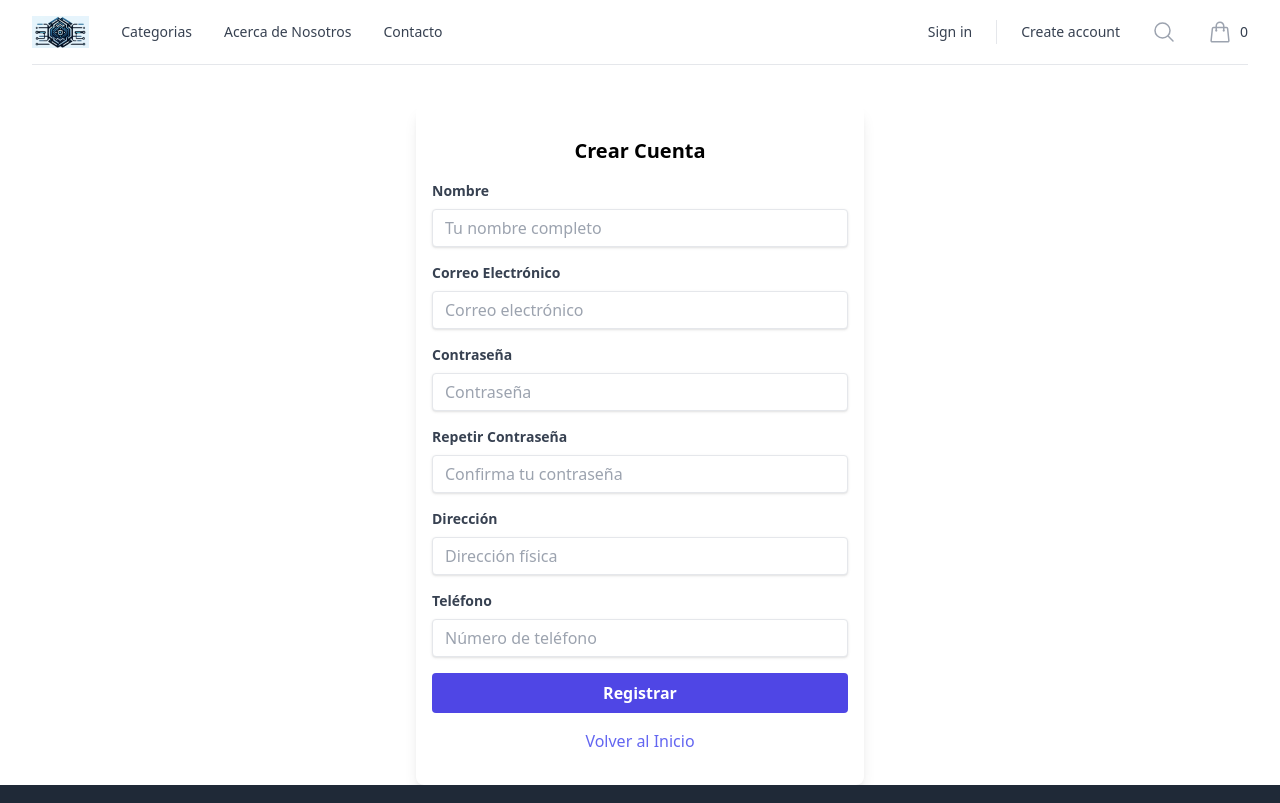
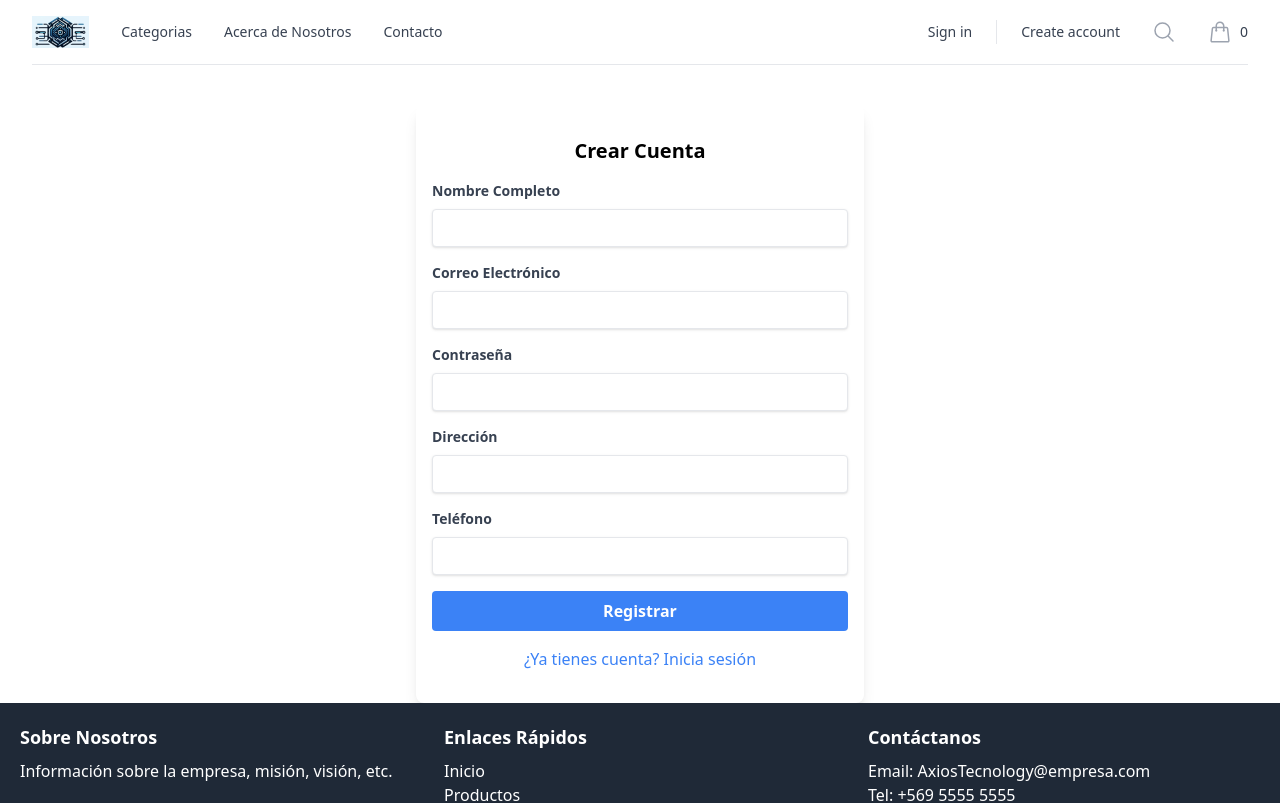
Before and after one commit to Axioon/MarketPlace, a React (Vite) app in the folder frontend/: page /create-account in a window 1280 px wide. Shown: the top 803 px of the page. Built offline with nearby package versions, Linux system fonts and the light colour scheme.

Commit message:
Cambios create account

```diff
--- a/frontend/src/views/CreateAccount.jsx
+++ b/frontend/src/views/CreateAccount.jsx
@@ -1,20 +1,18 @@
 import React, { useState } from "react";
 import { Link, useNavigate } from "react-router-dom";
-import axios from '../config/axiosConfig'; // Asegúrate de que la ruta sea correcta según tu estructura de proyecto
+import axios from '../config/axiosConfig';
 
 const CreateAccount = () => {
-  // Inicialización completa de todos los campos para evitar inputs no controlados
   const [formData, setFormData] = useState({
     nombre: "",
     correo_electronico: "",
     contraseña: "",
     direccion: "",
     telefono: "",
-    rol_id: "2",  // Suponiendo que "2" es el rol por defecto para usuarios registrados
-    repeatPassword: ""  // Campo adicional para confirmar la contraseña
+    rol_id: "2" // Por defecto, asignamos el rol de usuario regular (ajusta según tu lógica de negocio)
   });
 
-  const navigate = useNavigate(); // Hook para manejar la navegación programática
+  const navigate = useNavigate();
 
   const handleChange = (e) => {
     const { name, value } = e.target;
@@ -24,138 +22,46 @@ const CreateAccount = () => {
     }));
   };
 
-  const handleSubmit = (e) => {
+  const handleSubmit = async (e) => {
     e.preventDefault();
-    if (formData.contraseña !== formData.repeatPassword) {
-      alert("Las contraseñas no coinciden.");
-      return;
+    try {
+      const response = await axios.post('/auth/register', formData);
+      alert('Registro exitoso');
+      navigate('/signin'); // Redirecciona al inicio de sesión tras el registro exitoso
+    } catch (error) {
+      console.error("Error en el registro:", error.response);
+      alert("Error al registrar usuario: " + (error.response?.data?.message || "Error desconocido"));
     }
-
-    // Envía los datos al backend para registrar un nuevo usuario
-    axios.post('/auth/register', {
-      nombre: formData.nombre,
-      correo_electronico: formData.correo_electronico,
-      contraseña: formData.contraseña,
-      direccion: formData.direccion,
-      telefono: formData.telefono,
-      rol_id: formData.rol_id
-    })
-    .then(response => {
-      console.log("Registro exitoso:", response.data);
-      navigate('/signin'); // Redirecciona al usuario a la página de inicio de sesión
-    })
-    .catch(error => {
-      console.error("Error en el registro:", error.response);
-      alert("Error al registrar usuario: " + (error.response && error.response.data.message ? error.response.data.message : ""));
-    });
   };
 
   return (
     <div className="max-w-md mx-auto mt-10 px-4 py-8 bg-white shadow-lg rounded-lg">
       <h1 className="text-xl font-semibold mb-4 text-center">Crear Cuenta</h1>
       <form onSubmit={handleSubmit}>
-        {/* Detalle de cada campo del formulario */}
         <div className="mb-4">
-          <label htmlFor="nombre" className="block text-gray-700 text-sm font-bold mb-2">
-            Nombre
-          </label>
-          <input
-            type="text"
-            name="nombre"
-            id="nombre"
-            value={formData.nombre}
-            onChange={handleChange}
-            required
-            className="shadow appearance-none border rounded w-full py-2 px-3 text-gray-700 leading-tight focus:outline-none focus:shadow-outline"
-            placeholder="Tu nombre completo"
-          />
+          <label htmlFor="nombre" className="block text-gray-700 text-sm font-bold mb-2">Nombre Completo</label>
+          <input type="text" name="nombre" value={formData.nombre} onChange={handleChange} required className="shadow appearance-none border rounded w-full py-2 px-3 text-gray-700 leading-tight focus:outline-none focus:shadow-outline" />
         </div>
         <div className="mb-4">
-          <label htmlFor="correo_electronico" className="block text-gray-700 text-sm font-bold mb-2">
-            Correo Electrónico
-          </label>
-          <input
-            type="email"
-            name="correo_electronico"
-            id="correo_electronico"
-            value={formData.correo_electronico}
-            onChange={handleChange}
-            required
-            className="shadow appearance-none border rounded w-full py-2 px-3 text-gray-700 leading-tight focus:outline-none focus:shadow-outline"
-            placeholder="Correo electrónico"
-          />
+          <label htmlFor="correo_electronico" className="block text-gray-700 text-sm font-bold mb-2">Correo Electrónico</label>
+          <input type="email" name="correo_electronico" value={formData.correo_electronico} onChange={handleChange} required className="shadow appearance-none border rounded w-full py-2 px-3 text-gray-700 leading-tight focus:outline-none focus:shadow-outline" />
         </div>
         <div className="mb-4">
-          <label htmlFor="contraseña" className="block text-gray-700 text-sm font-bold mb-2">
-            Contraseña
-          </label>
-          <input
-            type="password"
-            name="contraseña"
-            id="contraseña"
-            value={formData.contraseña}
-            onChange={handleChange}
-            required
-            className="shadow appearance-none border rounded w-full py-2 px-3 text-gray-700 leading-tight focus:outline-none focus:shadow-outline"
-            placeholder="Contraseña"
-          />
+          <label htmlFor="contraseña" className="block text-gray-700 text-sm font-bold mb-2">Contraseña</label>
+          <input type="password" name="contraseña" value={formData.contraseña} onChange={handleChange} required className="shadow appearance-none border rounded w-full py-2 px-3 text-gray-700 leading-tight focus:outline-none focus:shadow-outline" />
         </div>
         <div className="mb-4">
-          <label htmlFor="repeatPassword" className="block text-gray-700 text-sm font-bold mb-2">
-            Repetir Contraseña
-          </label>
-          <input
-            type="password"
-            name="repeatPassword"
-            id="repeatPassword"
-            value={formData.repeatPassword}
-            onChange={handleChange}
-            required
-            className="shadow appearance-none border rounded w-full py-2 px-3 text-gray-700 leading-tight focus:outline-none focus:shadow-outline"
-            placeholder="Confirma tu contraseña"
-          />
+          <label htmlFor="direccion" className="block text-gray-700 text-sm font-bold mb-2">Dirección</label>
+          <input type="text" name="direccion" value={formData.direccion} onChange={handleChange} required className="shadow appearance-none border rounded w-full py-2 px-3 text-gray-700 leading-tight focus:outline-none focus:shadow-outline" />
         </div>
         <div className="mb-4">
-          <label htmlFor="direccion" className="block text-gray-700 text-sm font-bold mb-2">
-            Dirección
-          </label>
-          <input
-            type="text"
-            name="direccion"
-            id="direccion"
-            value={formData.direccion}
-            onChange={handleChange}
-            required
-            className="shadow appearance-none border rounded w-full py-2 px-3 text-gray-700 leading-tight focus:outline-none focus:shadow-outline"
-            placeholder="Dirección física"
-          />
+          <label htmlFor="telefono" className="block text-gray-700 text-sm font-bold mb-2">Teléfono</label>
+          <input type="text" name="telefono" value={formData.telefono} onChange={handleChange} required className="shadow appearance-none border rounded w-full py-2 px-3 text-gray-700 leading-tight focus:outline-none focus:shadow-outline" />
         </div>
-        <div className="mb-4">
-          <label htmlFor="telefono" className="block text-gray-700 text-sm font-bold mb-2">
-            Teléfono
-          </label>
-          <input
-            type="text"
-            name="telefono"
-            id="telefono"
-            value={formData.telefono}
-            onChange={handleChange}
-            required
-            className="shadow appearance-none border rounded w-full py-2 px-3 text-gray-700 leading-tight focus:outline-none focus:shadow-outline"
-            placeholder="Número de teléfono"
-          />
-        </div>
-        <button
-          type="submit"
-          className="w-full bg-indigo-600 hover:bg-indigo-700 text-white font-bold py-2 px-4 rounded focus:outline-none focus:shadow-outline"
-        >
-          Registrar
-        </button>
+        <button type="submit" className="w-full bg-blue-500 hover:bg-blue-700 text-white font-bold py-2 px-4 rounded focus:outline-none focus:shadow-outline">Registrar</button>
       </form>
       <div className="text-center mt-4">
-        <Link to="/" className="text-indigo-500 hover:text-indigo-700">
-          Volver al Inicio
-        </Link>
+        <Link to="/signin" className="text-blue-500 hover:text-blue-700">¿Ya tienes cuenta? Inicia sesión</Link>
       </div>
     </div>
   );
```
Also changed, not shown: 1 other file (tests, documents, lock files or other folders).
